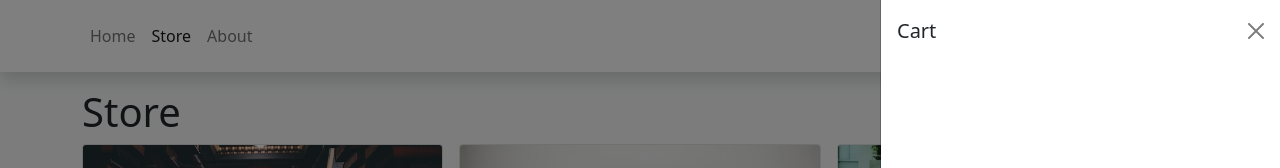
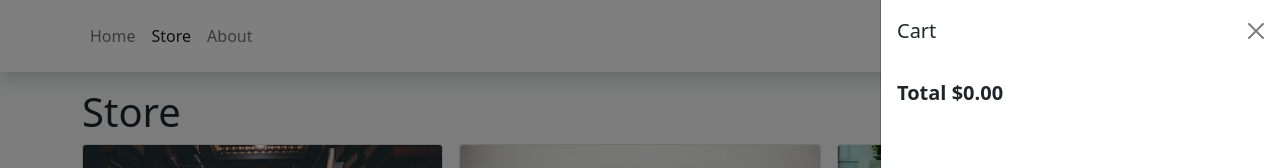
Before and after one commit to fatcatt013/react-ts-tutorial, a React (Vite) app: page /store in a window 1280 px wide. Both pictures are taken after a click on the button 1170 px from the left and 36 px from the top of the page. Shown: the top 168 px of the page. Built offline with nearby package versions, Linux system fonts and the light colour scheme.

Commit message:
shopping-list-done

```diff
--- /dev/null
+++ b/src/components/CartItem.tsx
@@ -0,0 +1,55 @@
+import { removeFromCart } from '../functions';
+import storeItems from '../data/items.json';
+import { Button, Stack } from 'react-bootstrap';
+import { formatCurrency } from '../utilities/formatCurrency';
+import { shoppingCart } from '../recoil/store';
+import { useRecoilState } from 'recoil';
+
+interface cartItemProps {
+  id: number;
+  quantity: number;
+  key: number;
+}
+
+const CartItem: React.FC<cartItemProps> = (props: cartItemProps) => {
+  const item = storeItems.find((i) => i.id === props.id);
+  const [cart, setCart] = useRecoilState(shoppingCart);
+  if (item == null) return null;
+  return (
+    <Stack
+      direction="horizontal"
+      gap={2}
+      className="d-flex align-items-center "
+    >
+      <img
+        src={item.imgUrl}
+        style={{ width: '125px', height: '75px', objectFit: 'cover' }}
+      />
+      <div className="me-auto">
+        <div>
+          {item.name}{' '}
+          {props.quantity > 1 ? (
+            <span className="text-muted" style={{ fontSize: '.65rem' }}>
+              {props.quantity}x
+            </span>
+          ) : null}
+          <div className="text-muted" style={{ fontSize: '0.75rem' }}>
+            {formatCurrency(item.price)}
+          </div>
+        </div>
+      </div>
+      <>
+        <div>{formatCurrency(item.price * props.quantity)}</div>
+        <Button
+          variant="outline-danger"
+          size="sm"
+          onClick={() => removeFromCart(cart, setCart, props.id)}
+        >
+          &times;
+        </Button>
+      </>
+    </Stack>
+  );
+};
+
+export default CartItem;
--- a/src/components/ShoppingCart.tsx
+++ b/src/components/ShoppingCart.tsx
@@ -1,4 +1,8 @@
-import { Offcanvas } from 'react-bootstrap';
+import { Offcanvas, Stack } from 'react-bootstrap';
+import { useRecoilState, useRecoilValue } from 'recoil';
+import { shoppingCart, totalSum } from '../recoil/store';
+import { formatCurrency } from '../utilities/formatCurrency';
+import CartItem from './CartItem';
 
 interface shoppingCartProps {
   closeCart: () => void;
@@ -7,11 +11,22 @@ interface shoppingCartProps {
 const ShoppingCart: React.FC<shoppingCartProps> = (
   props: shoppingCartProps,
 ) => {
+  const cart = useRecoilState(shoppingCart)[0];
   return (
     <Offcanvas show={props.isOpen} onHide={props.closeCart} placement="end">
       <Offcanvas.Header closeButton>
         <Offcanvas.Title>Cart</Offcanvas.Title>
       </Offcanvas.Header>
+      <Offcanvas.Body>
+        <Stack gap={3}>
+          {cart.map((item) => (
+            <CartItem key={item.id} id={item.id} quantity={item.quantity} />
+          ))}
+        </Stack>
+        <div className="ms-auto fw-bold fs-5">
+          Total {formatCurrency(useRecoilValue(totalSum))}
+        </div>
+      </Offcanvas.Body>
     </Offcanvas>
   );
 };
--- a/src/recoil/store.ts
+++ b/src/recoil/store.ts
@@ -1,4 +1,5 @@
 import { atom, RecoilState, selector, selectorFamily } from 'recoil';
+import storeItems from '../data/items.json';
 
 export type shoppingCartContent = Array<{ id: number; quantity: number }>;
 
@@ -36,3 +37,21 @@ export const quantitySum = selector({
     return cart.reduce((sum, item) => sum + item.quantity, 0);
   },
 });
+
+export const totalSum = selector({
+  key: 'totalSum',
+  get: ({ get }) => {
+    const cart = get(shoppingCart);
+    let totalPrice: number = 0;
+
+    cart.forEach((item) => {
+      let dataEntry = storeItems.find((product) => item.id === product.id);
+
+      if (dataEntry === undefined) {
+        throw new Error('totalSum: the product is not listed in data.json');
+      }
+      totalPrice += item.quantity * dataEntry.price;
+    });
+    return totalPrice;
+  },
+});
```
